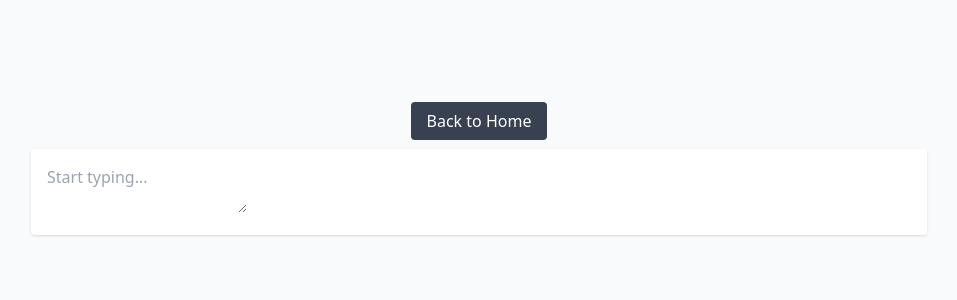
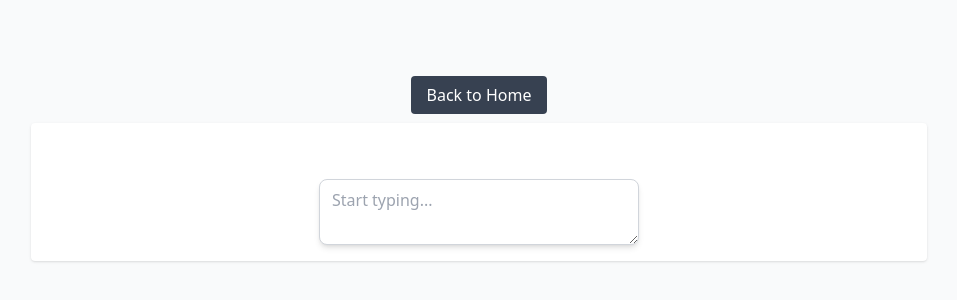
Before and after one commit to OlgaMinaievaWebDev/animated_password, a React (Vite) app: page /counter in a window 1280 px wide. Shown: the part 228-528 px from the top of the page, without its empty margins (161-1118 px from the left). Built offline with nearby package versions, Linux system fonts and the light colour scheme.

Commit message:
slugify in character counter

```diff
--- a/src/components/CharacterCounter.jsx
+++ b/src/components/CharacterCounter.jsx
@@ -1,24 +1,40 @@
 import { useState } from "react";
 import Main from "../layout/Main";
+
 function CharacterCounter() {
   const [character, setCharacter] = useState("");
 
   const handleInput = (e) => {
     setCharacter(e.target.value);
   };
+
+  const slugify = (text) => {
+    return text
+      .toLowerCase() // Converts the text to lowercase
+      .trim() // Trims any spaces at the beginning and end
+      .replace(/[^a-z0-9]+/g, "-") // Replaces non-alphanumeric characters with hyphens
+      .replace(/^-+|-+$/g, ""); // Removes leading or trailing hyphens
+  };
+
   return (
     <Main>
-      <div>
+      <div className="flex flex-col items-center mt-10">
         <textarea
           type="text"
           value={character}
           onChange={handleInput}
           placeholder="Start typing..."
+          className="border border-gray-300 rounded-lg shadow-md px-3 py-2 focus:outline-none focus:ring-2 focus:ring-blue-500 w-80"
         />
-        {character.length <= 0 ? (
-          ""
-        ) : (
-          <p>Total characters count is : {character.length}</p>
+        {character.length > 0 && (
+          <>
+            <p className="mt-4 text-gray-700">
+              Total characters count is: {character.length}
+            </p>
+            <p className="mt-2 text-gray-500">
+              Slugified: <span className="font-mono">{slugify(character)}</span>
+            </p>
+          </>
         )}
       </div>
     </Main>
```
